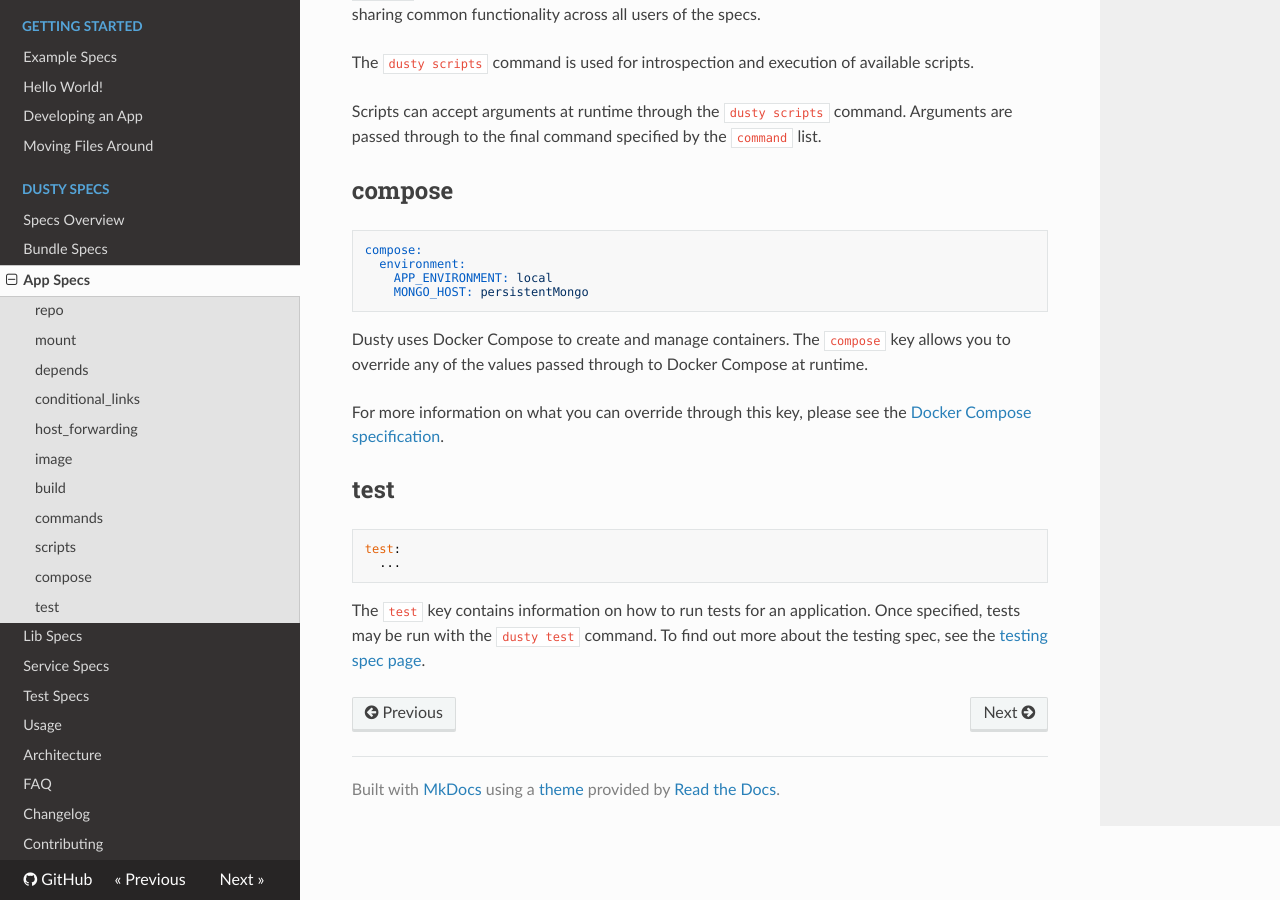
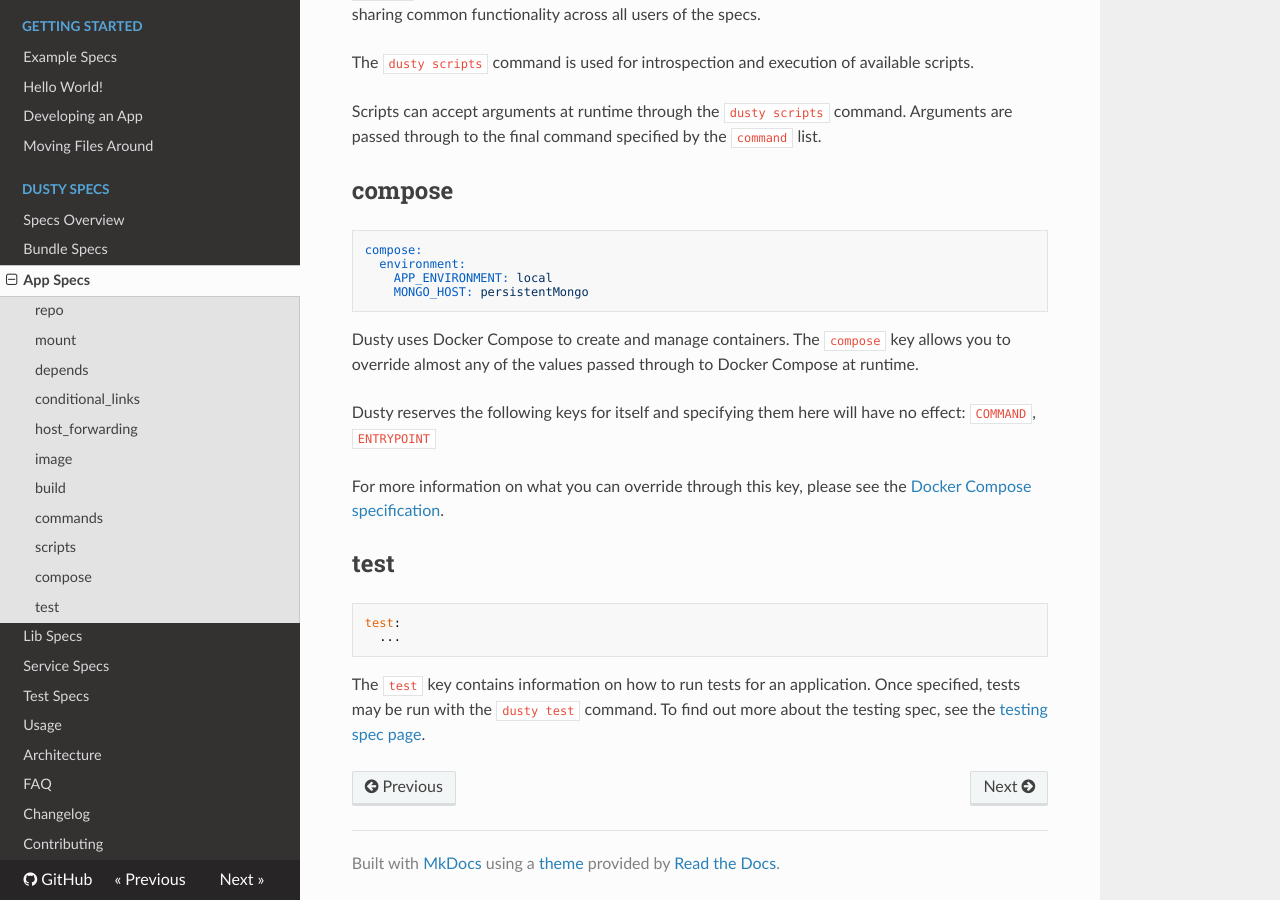
Before and after one commit to gamechanger/dusty, an MkDocs documentation site: the page built from docs/specs/app-specs.md, in a window 1280 px wide and 900 px high, scrolled down 3464 px. Built offline with MkDocs 1.6.1, drawn with Linux system fonts in a browser that asks for light colours; nearby versions of some CDN libraries; old or Windows-style settings are respelled for this version of MkDocs.

Commit message:
Add documentation note about COMMAND and ENTRYPOINT being reserved

````diff
--- a/docs/specs/app-specs.md
+++ b/docs/specs/app-specs.md
@@ -175,7 +175,9 @@ compose:
 ```
 
 Dusty uses Docker Compose to create and manage containers. The `compose` key allows you to
-override any of the values passed through to Docker Compose at runtime.
+override almost any of the values passed through to Docker Compose at runtime.
+
+Dusty reserves the following keys for itself and specifying them here will have no effect: `COMMAND`, `ENTRYPOINT`
 
 For more information on what you can override through this key, please see
 the [Docker Compose specification](https://docs.docker.com/compose/yml/).
````
